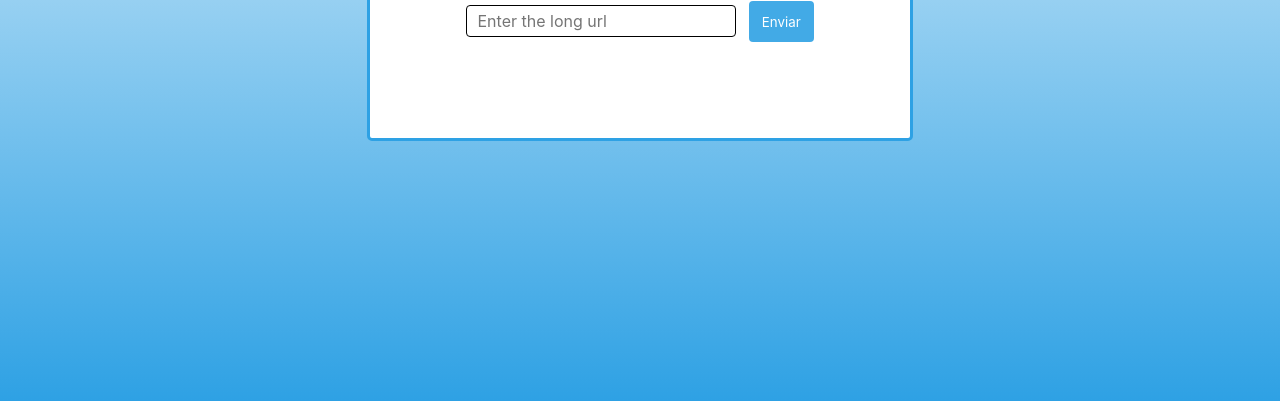
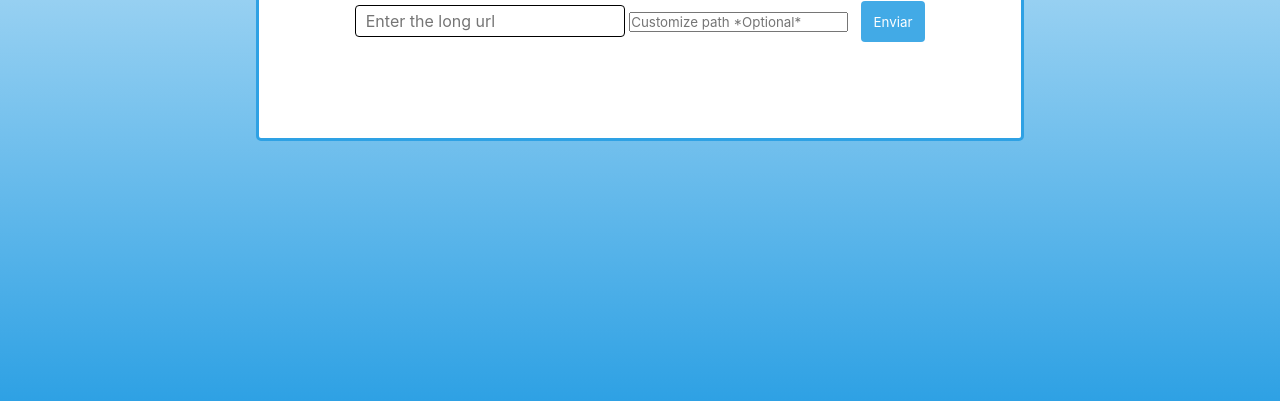
Before and after one commit to carlospaulon/url-shortener, a website with bundled scripts: page frontend/index.html in a window 1280 px wide. Shown: the part 399-800 px from the top of the page. Built offline with nearby package versions, Linux system fonts and the light colour scheme.

Commit message:
feat(UI): add input for custom path to ShortURL

```diff
--- a/frontend/index.html
+++ b/frontend/index.html
@@ -5,6 +5,7 @@
     <meta name="viewport" content="width=device-width, initial-scale=1.0" />
     <link rel="stylesheet" href="styles/base.css" />
     <link rel="stylesheet" href="styles/style.css" />
+    <link rel="shortcut icon" href="assets/images/fav.png" type="image/x-icon">
     <title>Carlos's URL Shortener</title>
   </head>
 
@@ -18,6 +19,8 @@
           required
           id="url-input"
         />
+
+        <input type="text" placeholder="Customize path *Optional*" id="url-path">
         <button id="submit-btn">Enviar</button>
       </div>
 
```
